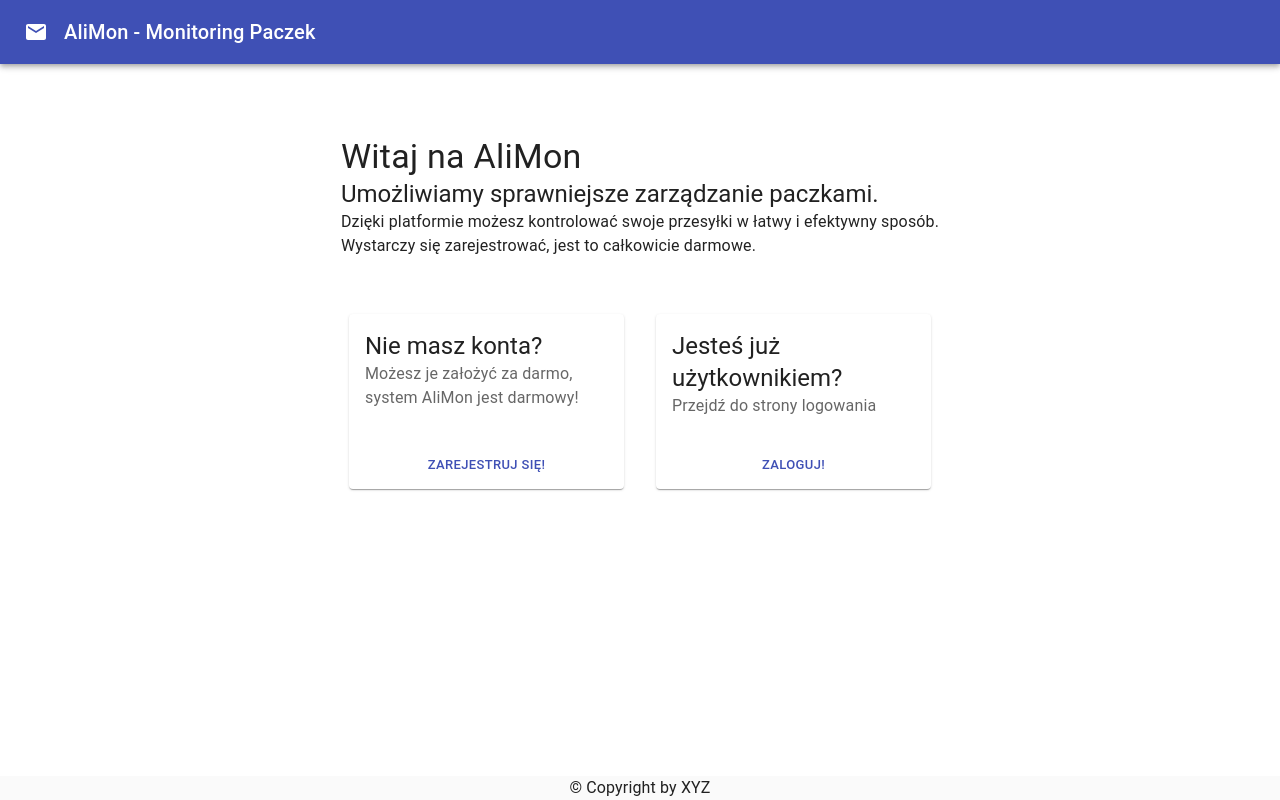
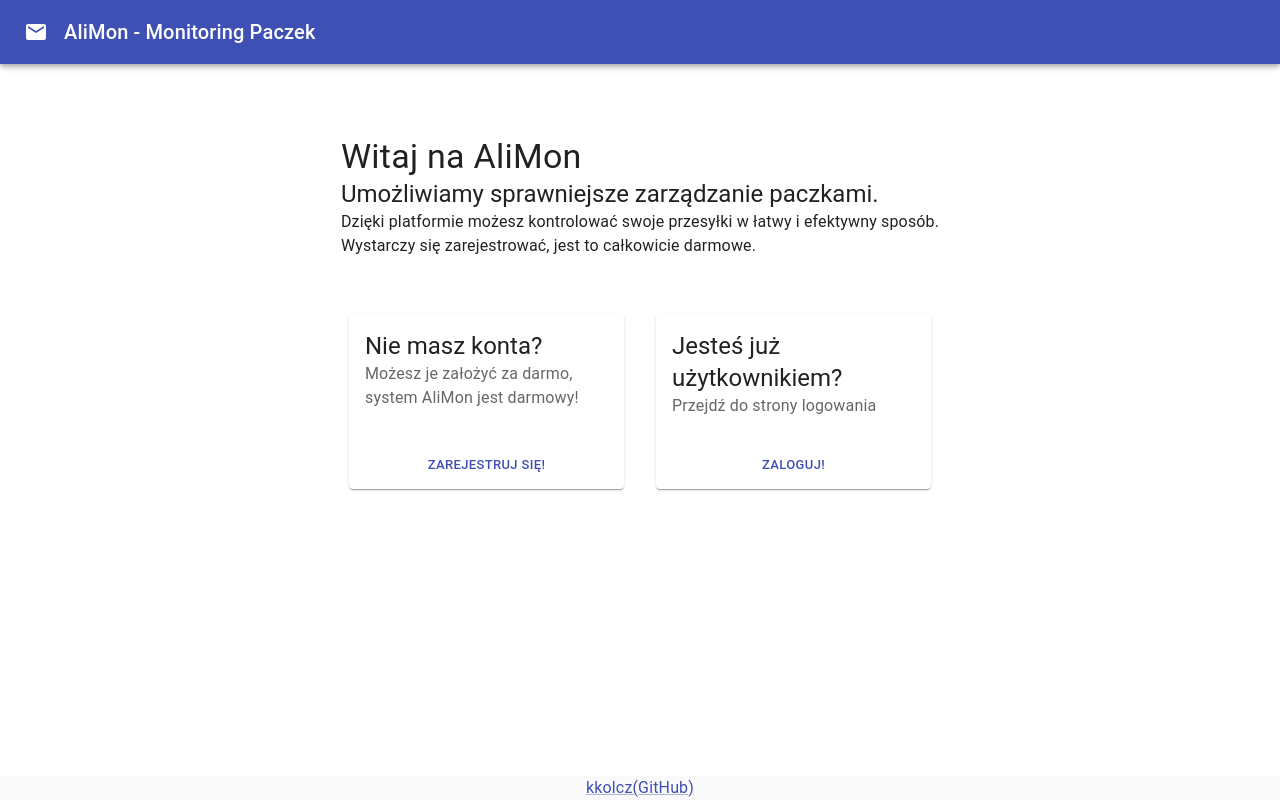
Before and after one commit to kkolcz/AliMon, a React (Create React App) app: page / in a window 1280 px wide. Built offline with nearby package versions, Linux system fonts and the light colour scheme; no server answers.

Commit message:
update footer

```diff
--- a/src/components/Layout/Footer/Footer.js
+++ b/src/components/Layout/Footer/Footer.js
@@ -1,13 +1,13 @@
 import React from 'react'
 
-import { Typography } from '@mui/material'
+import { Link, Typography } from '@mui/material'
 import { Box } from '@mui/system'
 
 const Footer = () => {
 	return (
 		<Box bottom='0' position='fixed' width='100%' textAlign='center' backgroundColor='#FAFAFA' zIndex='-1'>
 			<Typography variant='h8' component='p'>
-				© Copyright by XYZ
+				<Link href='https://github.com/kkolcz/'>kkolcz(GitHub)</Link>
 			</Typography>
 		</Box>
 	)
```
